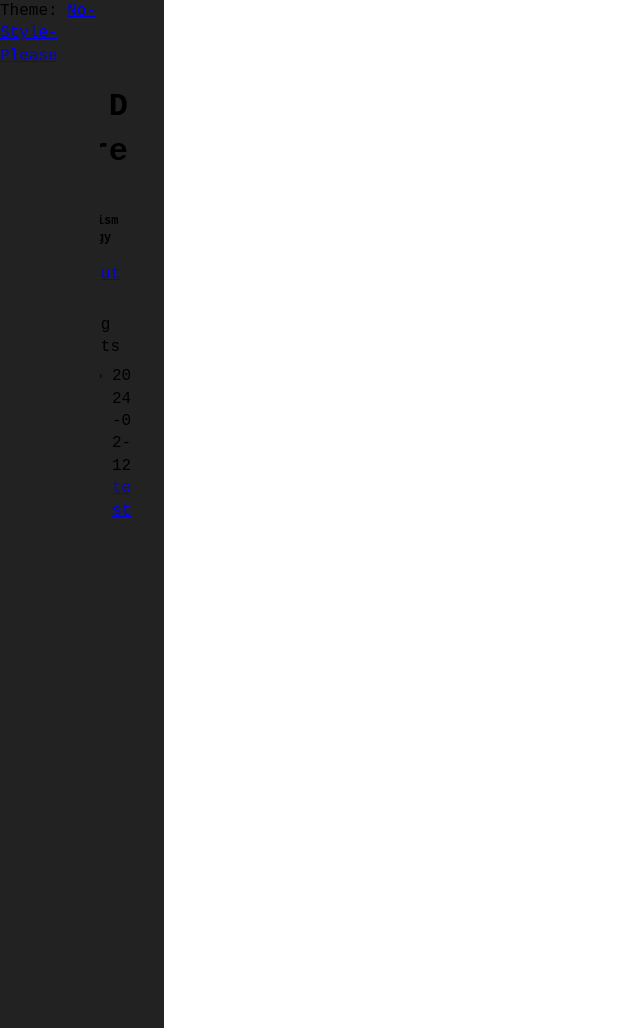
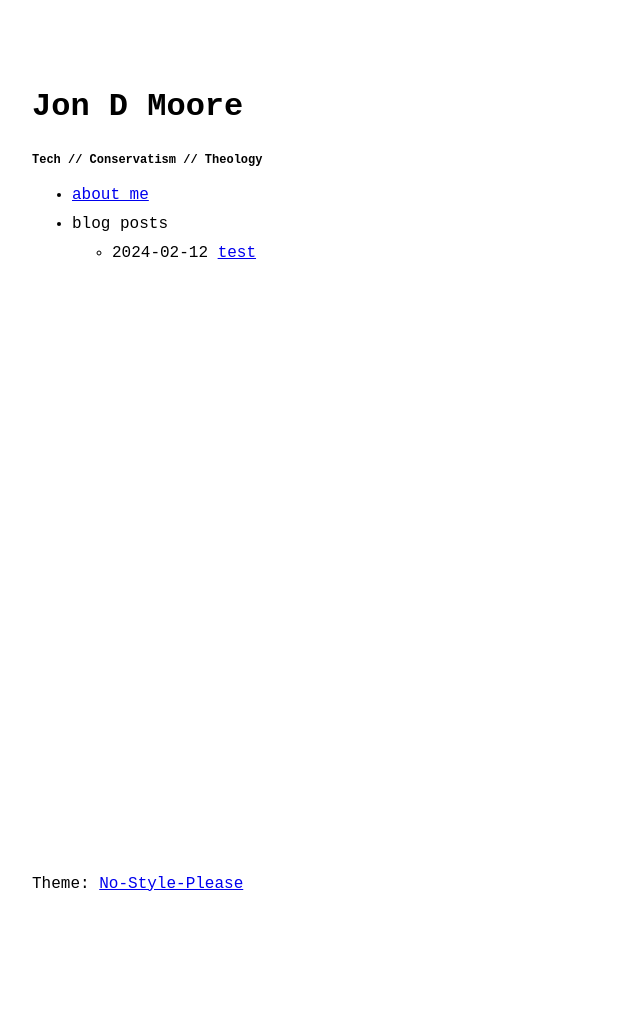
Before and after one commit to JonDMoore/jondmoore.github.io, a Jekyll site: the page built from index.md, in a window 1280 px wide. Shown: the whole page, without its empty margins (0-640 px from the left). Built offline with Jekyll 4.4.1, drawn with Linux system fonts in a browser that asks for light colours; after the commit the page ends 900 px from its top, so only the background shows below that.

Commit message:
Update main.css

```diff
--- a/assets/css/main.css
+++ b/assets/css/main.css
@@ -98,14 +98,16 @@ img {
   display: block;
   margin: 0 auto; }
 
-div {
-    position: absolute;
-    left: 0px;
-    height: 100%;
-    width: 100px;
-    background: #222222;
-    top: 0px;
-    bottom: 0px
+body {
+    background: var(--background-color);
+    color: var(--foreground-color);
+    font-family: monospace;
+    max-width: 40em;
 }
 
+table {
+    border-spacing: 1em 0px;
+}
+
+
 /*# sourceMappingURL=main.css.map */
```
